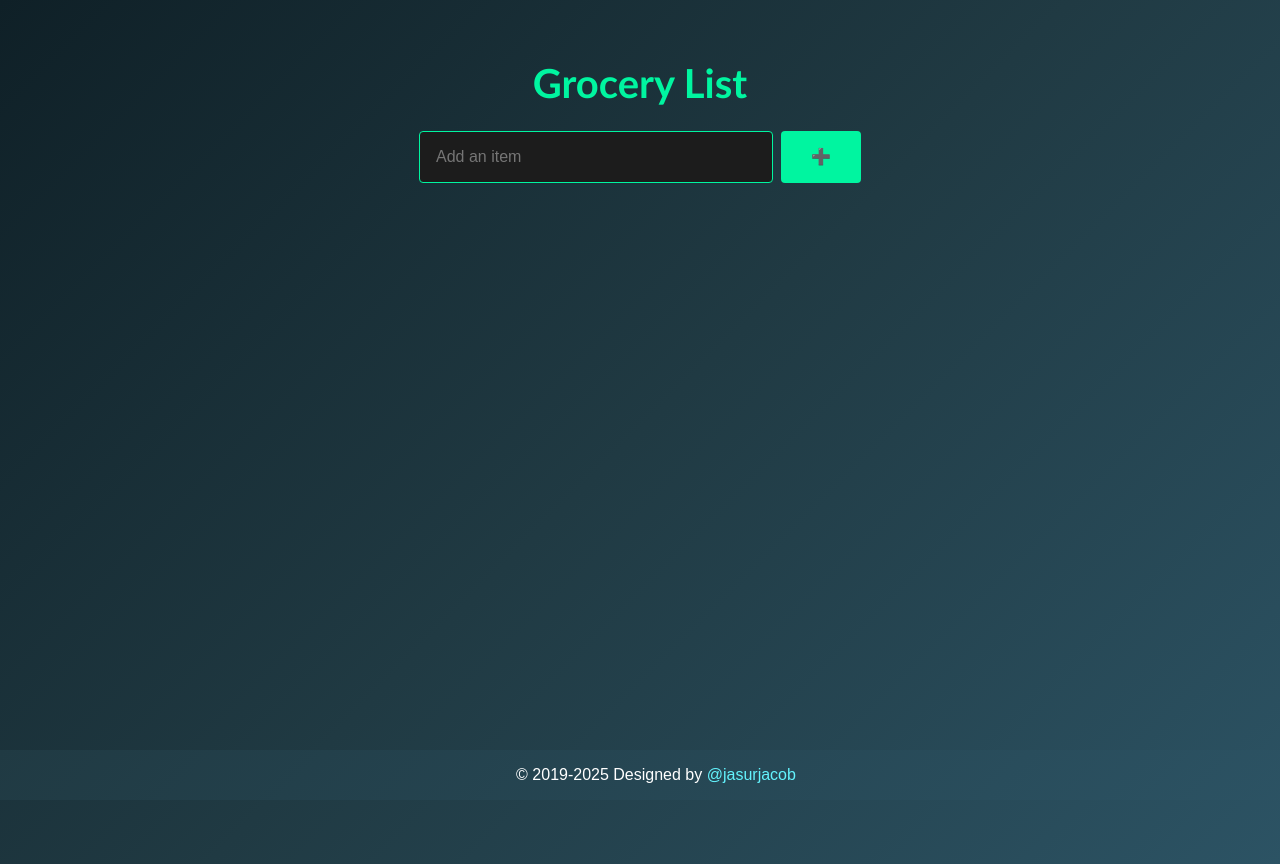
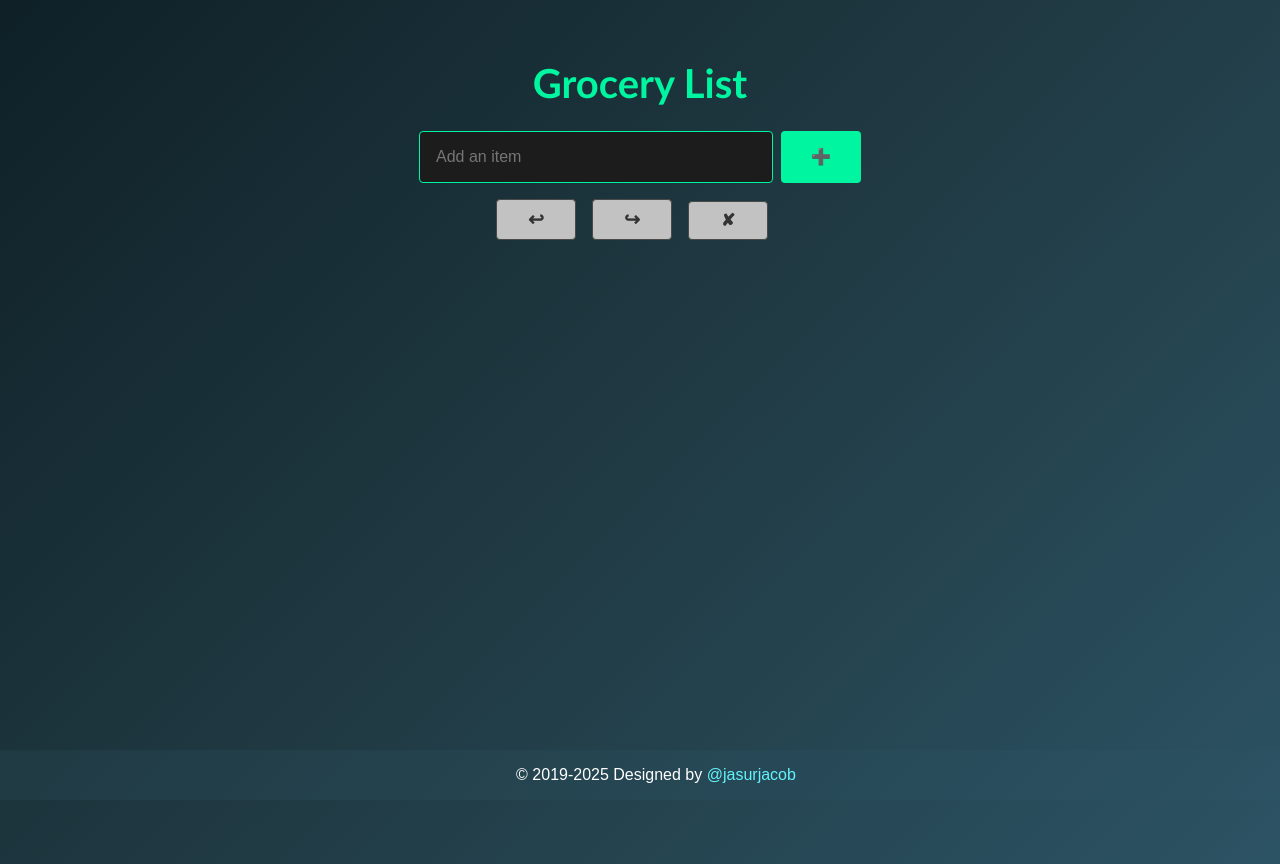
Before and after one commit to jasurlive/ChecklistGo, a React (Create React App) app: page / in a window 1280 px wide. Built offline with nearby package versions, Linux system fonts and the light colour scheme; the HTML template or start-up script is replaced by a standard one.

Commit message:
new buttons added

```diff
--- a/src/App.css
+++ b/src/App.css
@@ -18,6 +18,32 @@
     color: #ffffff;
   }
 
+  .undo-button, .redo-button, .trash-button {
+    background-color: #c3c2c2; /* Button background color */
+    color: #333; /* Button text color */
+    font-size: 1.2rem; /* Font size */
+    font-weight: bold;
+    border: 1px solid #494949; /* Border */
+    border-radius: 4px; /* Border radius */
+    padding: 0.5rem 0.5rem; /* Padding */
+    margin-right: 1rem; /* Optional: Adjust spacing between buttons */
+    transition: background-color 0.3s ease, transform 0.2s ease; /* Transition for background color and transform */
+  }
+
+  .undo-button:hover, .redo-button:hover, .trash-button:hover {
+    background-color: wheat;
+    cursor: pointer; /* Pointer cursor on hover */
+  }
+
+  .undo-button:active, .redo-button:active, .trash-button:active {
+    background-color: #f4a3ff; /* Active background color */
+    transform: scale(0.9); /* Scale down effect on click */
+  }
+
+  .trash-button {
+    font-size: 17px;
+
+  }
 
 
 
@@ -66,6 +92,10 @@
 
   button:hover {
     background-color: #2ad8ff;
+  }
+
+  button:active {
+    transform: scale(0.9); /* Scale down effect on click */
   }
 
   ul {
@@ -163,6 +193,34 @@
   }
 
 
+  .undo-button, .redo-button, .trash-button {
+    background-color: #c3c2c2; /* Button background color */
+    color: #333; /* Button text color */
+    font-size: 1.2rem; /* Font size */
+    font-weight: bold;
+    border: 1px solid #494949; /* Border */
+    border-radius: 4px; /* Border radius */
+    padding: 0.5rem 0.5rem; /* Padding */
+    margin-right: 1rem; /* Optional: Adjust spacing between buttons */
+    transition: background-color 0.3s ease, transform 0.2s ease; /* Transition for background color and transform */
+  }
+
+  .undo-button:hover, .redo-button:hover, .trash-button:hover {
+    background-color: wheat;
+    cursor: pointer; /* Pointer cursor on hover */
+  }
+
+  .undo-button:active, .redo-button:active, .trash-button:active {
+    background-color: #f4a3ff; /* Active background color */
+    transform: scale(0.9); /* Scale down effect on click */
+  }
+
+  .trash-button {
+    font-size: 17px;
+
+  }
+
+
 
 
   h1 {
@@ -208,6 +266,11 @@
   button:hover {
     background-color: #2ad8ff;
   }
+
+  button:active {
+    transform: scale(0.9); /* Scale down effect on click */
+  }
+
 
   ul {
     list-style-type: none;
@@ -282,8 +345,8 @@
   }
 
   .checkbox {
-    width: 15px;
-    height: 15px;
+    width: 30px;
+    height: 30px;
     padding: 1rem;
     margin-right: 0.5rem;
   }
--- a/src/App.js
+++ b/src/App.js
@@ -1,12 +1,20 @@
 import React, { useState, useEffect, useRef } from 'react';
 import './App.css';
-import Footer from './Footer'; // Import the Footer component
+import Footer from './Footer';
+import useHistory from './history';
 
 function App() {
-  const [items, setItems] = useState(() => {
-    const savedItems = localStorage.getItem('items');
-    return savedItems ? JSON.parse(savedItems) : [];
-  });
+  const savedItems = localStorage.getItem('items');
+  const initialItems = savedItems ? JSON.parse(savedItems) : [];
+  const {
+    state: items,
+    set: setItems,
+    undo,
+    redo,
+    canUndo,
+    canRedo,
+  } = useHistory(initialItems);
+
   const [input, setInput] = useState('');
   const [isEditing, setIsEditing] = useState(false);
   const [currentIndex, setCurrentIndex] = useState(null);
@@ -54,6 +62,10 @@ function App() {
     setItems(newItems);
   };
 
+  const clearAllItems = () => {
+    setItems([]);
+  };
+
   return (
     <>
       <div className="App">
@@ -72,6 +84,17 @@ function App() {
             ref={inputRef}
           />
           <button onClick={addItem}>{isEditing ? '✅ Update' : '➕'}</button>
+        </div>
+        <div className="history-controls">
+          <button className="undo-button" onClick={undo} disabled={!canUndo} title="Undo">
+          ↩
+          </button>
+          <button className="redo-button" onClick={redo} disabled={!canRedo} title="Redo">
+          ↪
+          </button>
+          <button className="trash-button" onClick={clearAllItems} title="Clear All">
+          ✘
+          </button>
         </div>
         <ul>
           {items.map((item, index) => (
@@ -114,7 +137,7 @@ function App() {
           ))}
         </ul>
       </div>
-      <Footer /> {/* Add the Footer component outside the main div */}
+      <Footer />
     </>
   );
 }
--- /dev/null
+++ b/src/history.js
@@ -0,0 +1,35 @@
+import { useState } from 'react';
+
+const useHistory = (initialState) => {
+  const [history, setHistory] = useState([initialState]);
+  const [currentIndex, setCurrentIndex] = useState(0);
+
+  const set = (newState) => {
+    const newHistory = history.slice(0, currentIndex + 1);
+    setHistory([...newHistory, newState]);
+    setCurrentIndex(newHistory.length);
+  };
+
+  const undo = () => {
+    if (currentIndex > 0) {
+      setCurrentIndex(currentIndex - 1);
+    }
+  };
+
+  const redo = () => {
+    if (currentIndex < history.length - 1) {
+      setCurrentIndex(currentIndex + 1);
+    }
+  };
+
+  return {
+    state: history[currentIndex],
+    set,
+    undo,
+    redo,
+    canUndo: currentIndex > 0,
+    canRedo: currentIndex < history.length - 1,
+  };
+};
+
+export default useHistory;
```
